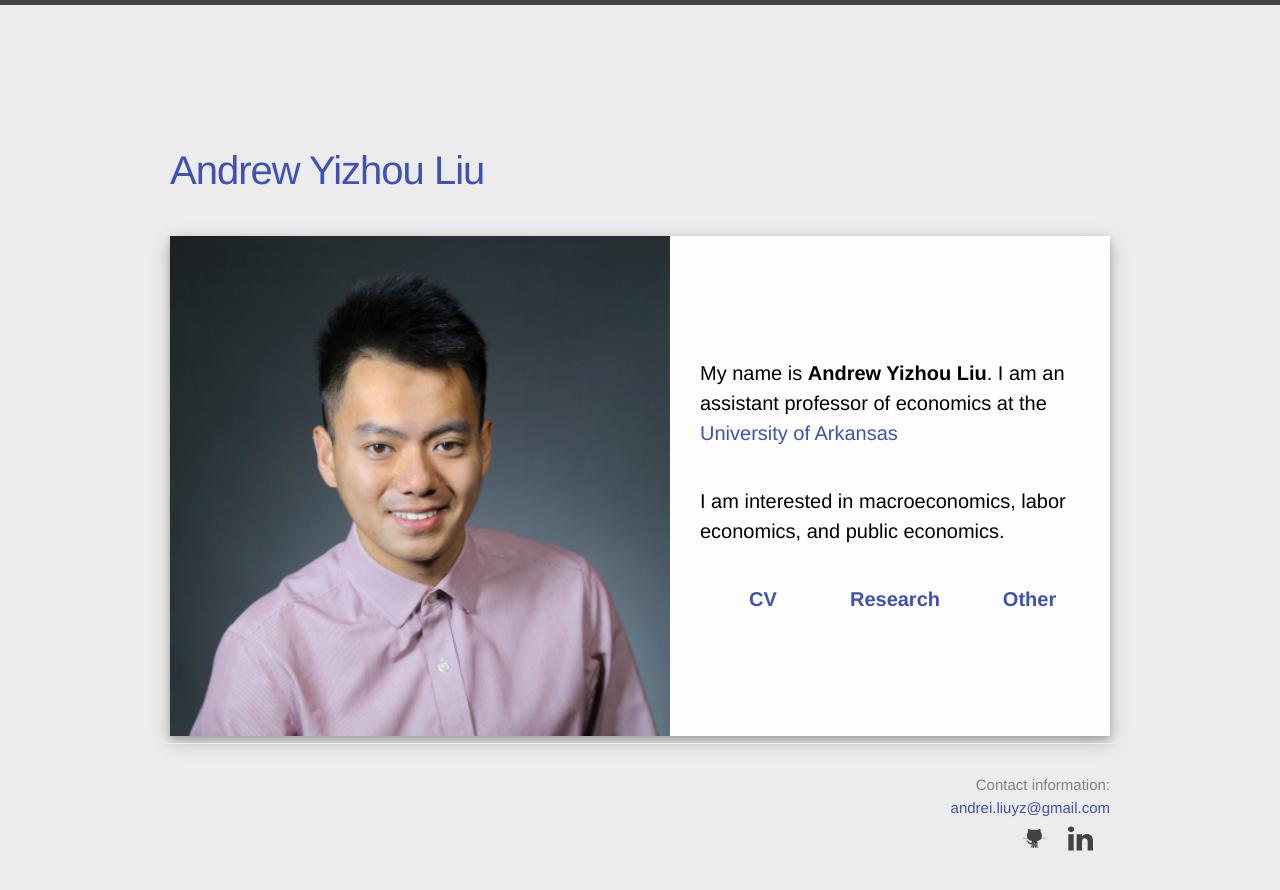
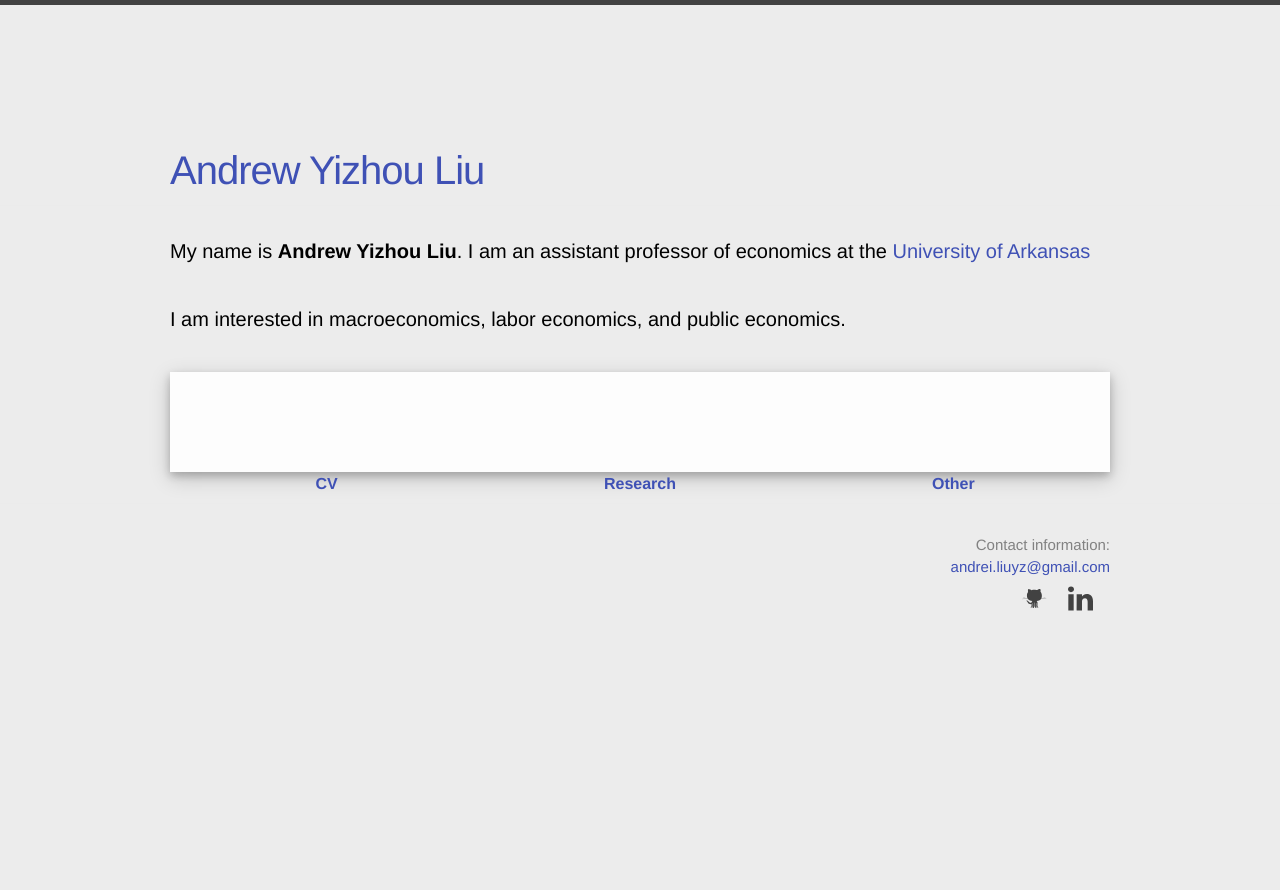
Before and after one commit to Andrew-YizhouLiu/Andrew-YizhouLiu.github.io, a Jekyll site: the page built from index.html, in a window 1280 px wide. Shown: the top 890 px of the page. Built offline with Jekyll 4.4.1, drawn with Linux system fonts in a browser that asks for light colours.

Commit message:
Update index.html

```diff
--- a/index.html
+++ b/index.html
@@ -30,9 +30,9 @@ title: Andrew Yizhou Liu
 
 <table style="width: 100%; height: 100px; box-shadow: 0 4px 8px 0 rgba(0, 0, 0, 0.2), 0 6px 20px 0 rgba(0, 0, 0, 0.19); text-align: center; border-width: 0px; background-color: #fdfdfd;" cellspacing="0" cellpadding="0" id="tab1">
   <tr>
-    <th style="width:500px;"> <img id="fotoprincipal" src="files/andrew.jpg"> </th>
+          <!--  <th style="width:500px;"> <img id="fotoprincipal" src="files/andrew.jpg"> </th>
     <td style="width:30px;"> </td>
-    <td id="textoprincipal"  >
+    <td id="textoprincipal"  > -->
       <p style="font-size:20px;color:black"> My name is <b> Andrew Yizhou Liu</b>.
         I am an assistant professor of economics
         at the <a target="_blank" href="https://walton.uark.edu/departments/economics/"> University of Arkansas </a>
@@ -60,9 +60,9 @@ title: Andrew Yizhou Liu
 
 <table style="width: 100%; height: 100px; box-shadow: 0 4px 8px 0 rgba(0, 0, 0, 0.2), 0 6px 20px 0 rgba(0, 0, 0, 0.19); text-align: center; border-width: 0px; background-color: #fdfdfd;" cellspacing="0" cellpadding="0" id="tab2">
   <tr>
-    <th style="width:500px;"> <img id="fotoprincipal" src="files/andrew.jpg"> </th>
+  <!--  <th style="width:500px;"> <img id="fotoprincipal" src="files/andrew.jpg"> </th>
   </tr>
-  <tr>
+  <tr> -->
 
   <table style="width: 100%; height: 100px; box-shadow: 0 4px 8px 0 rgba(0, 0, 0, 0.2), 0 6px 20px 0 rgba(0, 0, 0, 0.19); text-align: center; border-width: 0px; background-color: #fdfdfd;" id="tab2">
     <tr>
```
